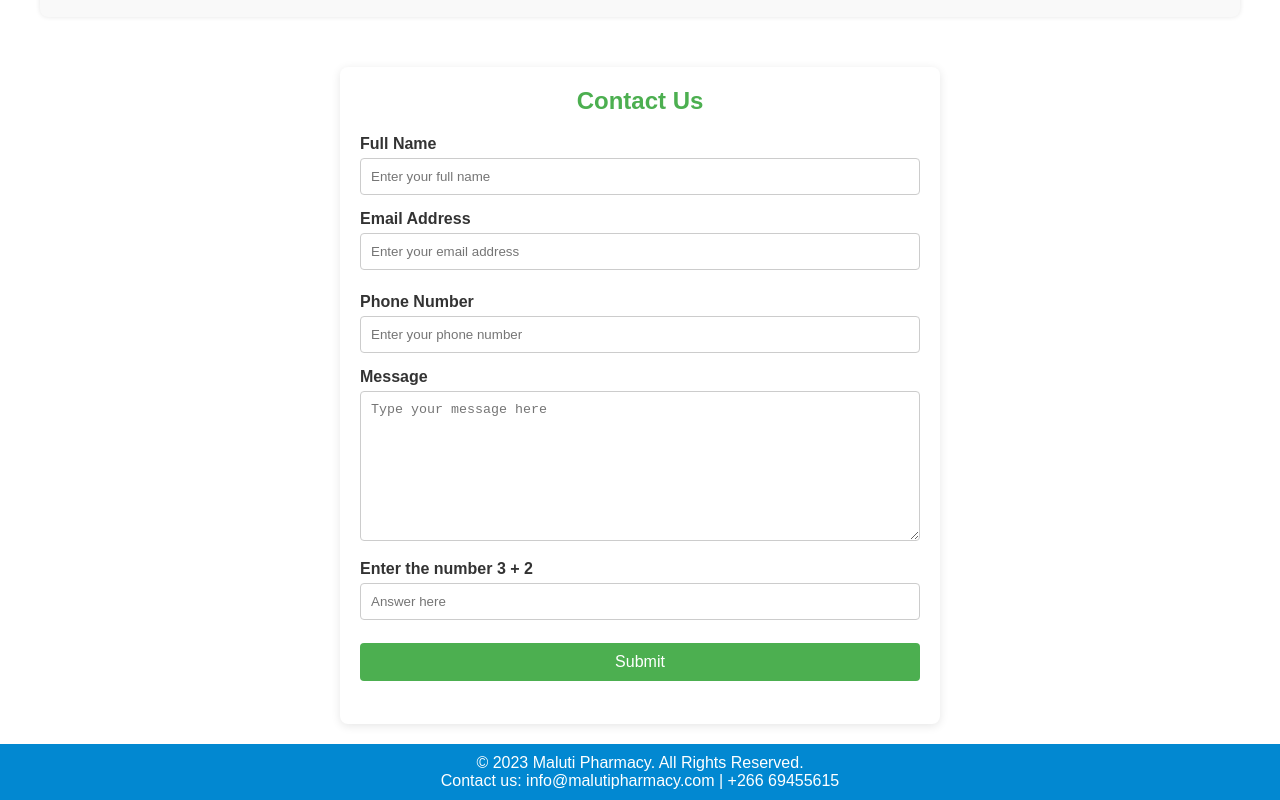
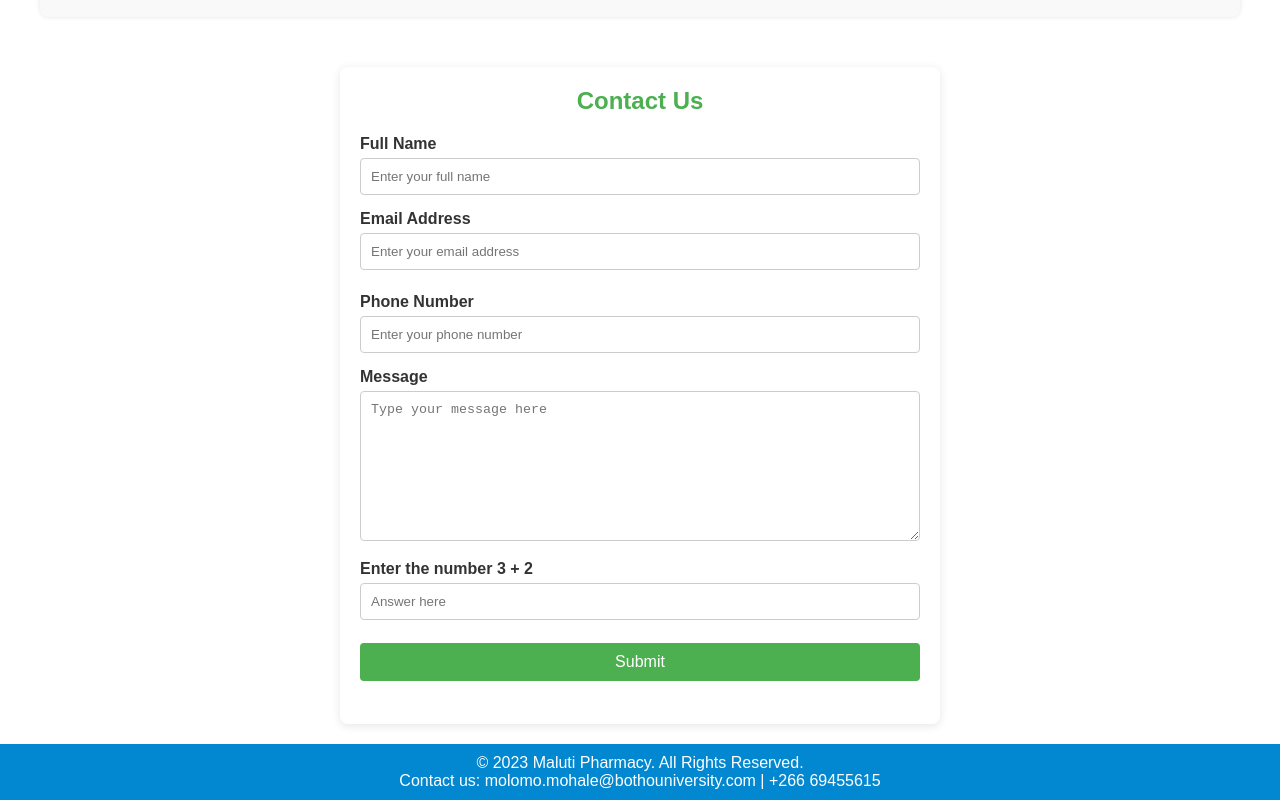
Before and after one commit to Molomomohale/pharmacy, a plain HTML site: page index.html in a window 1280 px wide. Shown: the part 1994-2794 px from the top of the page. Drawn offline with nearby package versions, Linux system fonts and the light colour scheme; files whose address does not match are found by name.

Commit message:
Update index.html

```diff
--- a/index.html
+++ b/index.html
@@ -445,7 +445,7 @@ window.onclick = function(event) {
 
     <footer>
         <p>&copy; 2023 Maluti Pharmacy. All Rights Reserved.</p>
-        <p>Contact us: info@malutipharmacy.com | +266 69455615</p>
+        <p>Contact us: molomo.mohale@bothouniversity.com | +266 69455615</p>
     </footer>
 </div>
     </body>
```
